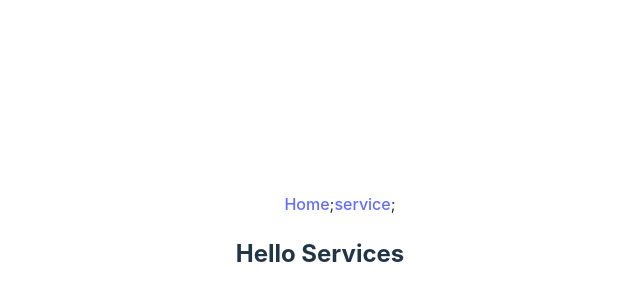
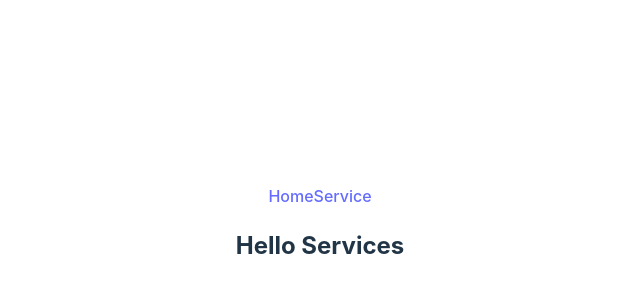
Before and after one commit to astroupia/test, a React (Vite) app: page /service in a window 1280 px wide. Shown: the part 166-466 px from the top of the page, without its empty margins (320-960 px from the left). Built offline with nearby package versions, Linux system fonts and the light colour scheme.

Commit message:
Reload Link Fixed

```diff
--- a/src/Components/NavBar.tsx
+++ b/src/Components/NavBar.tsx
@@ -1,23 +1,14 @@
 import { Fragment } from "react";
+import { ReloadLink } from "./";
 // import { Link } from "react-router-dom";
 
 const Service = () => {
     return (
         <Fragment>
             <div className="container">
-                <ul>
-                <a
-                    href="/home"
-                    >
-                        Home
-                </a>;
-                <a
-                    href="/service"
-                    >
-                        service
-                </a>;
+                <ReloadLink to="./home">Home</ReloadLink>
+                <ReloadLink to="./service">Service</ReloadLink>
 
-                </ul>
             </div>
         </Fragment>
     )
--- /dev/null
+++ b/src/Components/ReloadLink.tsx
@@ -0,0 +1,21 @@
+import React from 'react';
+
+interface ReloadLinkProps {
+  to: string;
+  children: React.ReactNode;
+}
+
+const ReloadLink: React.FC<ReloadLinkProps> = ({ to, children }) => {
+  const handleClick = () => {
+    // Reload the document when the link is clicked
+    window.location.reload();
+  };
+
+  return (
+    <a href={to} onClick={handleClick}>
+      {children}
+    </a>
+  );
+}
+
+export default ReloadLink;
--- a/src/Components/index.ts
+++ b/src/Components/index.ts
@@ -1,9 +1,11 @@
 import Home from "./Home";
 import NavBar from "./NavBar";
-import Service from "./Service"
+import Service from "./Service";
+import ReloadLink from "./ReloadLink";
 
 export {
     Home,
     NavBar,
-    Service
+    Service,
+    ReloadLink
 }
```
